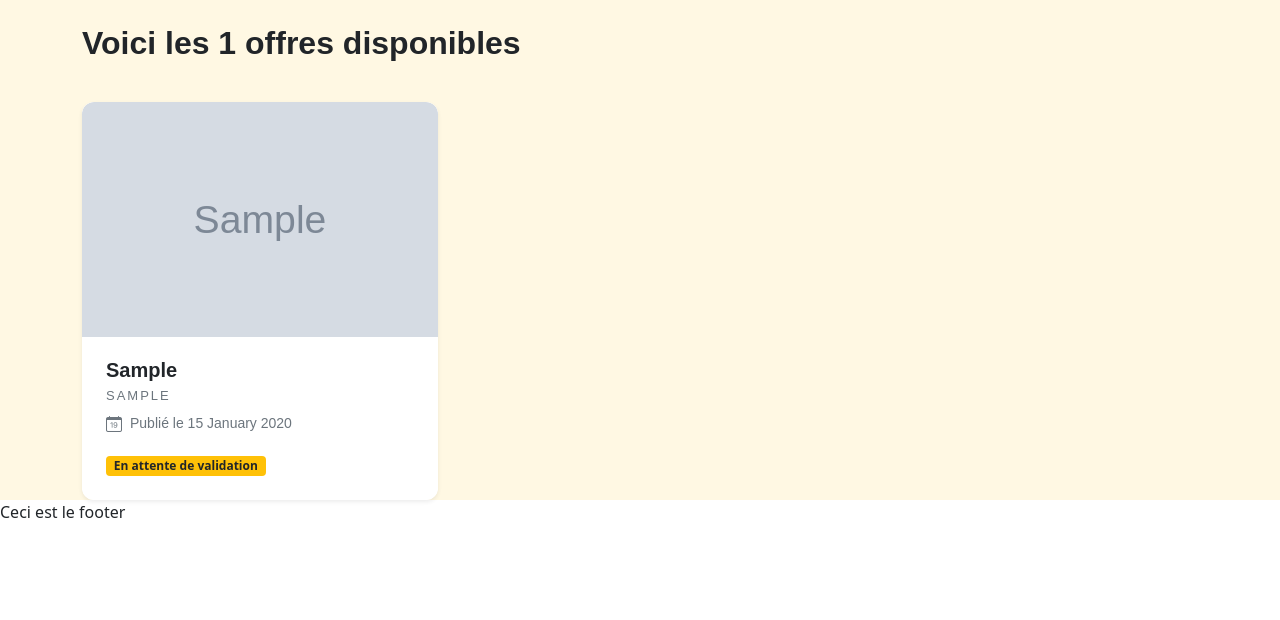
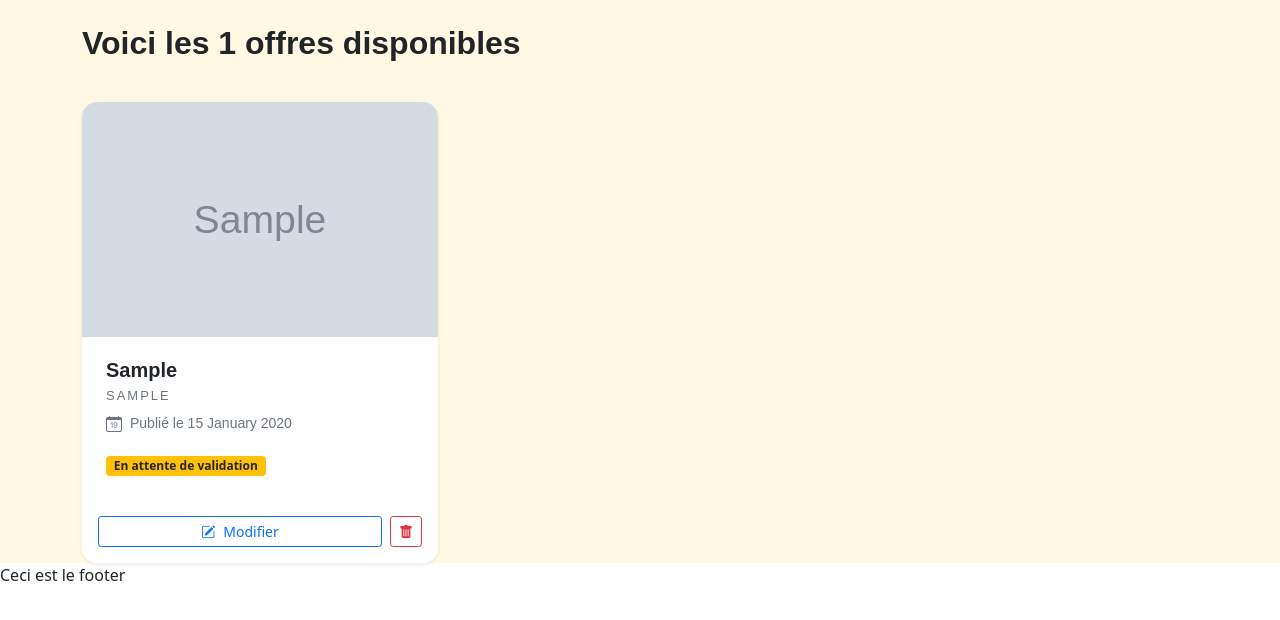
Before and after one commit to Iry77/stagemanager, a Django app: page /offres/ in a window 1280 px wide. Shown: the part 84-704 px from the top of the page. Run offline with Django 5.2, Linux system fonts and the light colour scheme; tables that the repository leaves empty hold one stand-in row (values such as "Sample post"); grey boxes marked "Sample" are stand-in pictures; some libraries are stand-ins or nearby versions; some web fonts are replaced.

Commit message:
ajout css création d'offre

```diff
--- a/stagemanager/applistagemanager/forms.py
+++ b/stagemanager/applistagemanager/forms.py
@@ -22,6 +22,5 @@ class OffreForm(forms.ModelForm) :
             'contact_nom': forms.TextInput(attrs={'class': 'form-control'}),
             'contact_prenom': forms.TextInput(attrs={'class': 'form-control'}),
             'contact_mail': forms.EmailInput(attrs={'class': 'form-control'}),
-            # Pour le logo, on utilise FileInput
             'logo': forms.FileInput(attrs={'class': 'form-control'}),
         }
--- /dev/null
+++ b/stagemanager/applistagemanager/static/applistagemanager/css/components/createOffre.css
@@ -0,0 +1,16 @@
+ /* Import des fonts */
+ @import url('https://fonts.cdnfonts.com/css/general-sans');
+
+
+.title {
+    font-family: 'General Sans', sans-serif;
+    font-weight: bold;
+}
+
+label {
+    font-family: 'General Sans', sans-serif;
+}
+
+.card-custom {
+    border-radius: 15px;
+}
--- a/stagemanager/applistagemanager/static/applistagemanager/css/components/offres.css
+++ b/stagemanager/applistagemanager/static/applistagemanager/css/components/offres.css
@@ -47,7 +47,13 @@
 .card-custom:hover .card-custom-img {
     height: 100%; /* L'image descend jusqu'en bas */
     opacity: 0.3; /* Elle devient semi-transparente */
-    border-radius: 12px; /* Les coins du bas s'arrondissent aussi */
+    /* On s'assure que le haut reste rond */
+    border-top-left-radius: 12px;
+    border-top-right-radius: 12px;
+
+    /* On force le bas à être carré (pour coller au footer des boutons) */
+    border-bottom-left-radius: 0;
+    border-bottom-right-radius: 0;
 }
 
 /* 3. Le contenu (Texte) */
--- a/stagemanager/applistagemanager/static/applistagemanager/css/styles.css
+++ b/stagemanager/applistagemanager/static/applistagemanager/css/styles.css
@@ -3,6 +3,7 @@
 @import url('components/offres.css');
 @import url('components/accueil.css');
 @import url('components/offre.css');
+@import url('components/createOffre.css');
 
  /* Import des fonts */
  @import url('https://fonts.cdnfonts.com/css/general-sans');
--- a/stagemanager/applistagemanager/templates/applistagemanager/formulaireCreationOffre.html
+++ b/stagemanager/applistagemanager/templates/applistagemanager/formulaireCreationOffre.html
@@ -9,7 +9,7 @@ Déposer une offre - StageManager
     <div class="row justify-content-center">
         <div class="col-lg-8 col-md-10">
 
-            <div class="card shadow-sm border-0">
+            <div class="card card-custom shadow-sm border-0">
 
                 <div class="card-header bg-white border-0 pt-4 pb-0 px-4">
                     <div class="d-flex align-items-center">
@@ -17,7 +17,7 @@ Déposer une offre - StageManager
                             <i class="bi bi-building-add fs-3"></i>
                         </div>
                         <div>
-                            <h2 class="mb-0 fw-bold">Déposer une offre</h2>
+                            <h2 class="mb-0 fw-bold title">Déposer une offre</h2>
                             <p class="text-muted mb-0 small">Recrutez votre futur talent dès aujourd'hui</p>
                         </div>
                     </div>
--- a/stagemanager/applistagemanager/templates/applistagemanager/offres.html
+++ b/stagemanager/applistagemanager/templates/applistagemanager/offres.html
@@ -11,30 +11,48 @@ Les offres de stage
   <div class="row g-4 mt-3">
     {% for offre in offres %}
     <div class="col-12 col-md-6 col-lg-4">
-      <div class="card h-100 shadow-sm card-custom">
+
+      <div class="card h-100 shadow-sm card-custom border-0">
+
+        <div class="position-relative flex-grow-1 overflow-hidden rounded-top">
 
             <div class="card-custom-img" style="background-image: url('{{ offre.image.url }}');"></div>
 
             <a href="/offres/{{ offre.id_offre }}" class="card-link-overlay"></a>
 
             <div class="card-body d-flex flex-column card-custom-info">
-          <h5 class="card-title">{{ offre.intitule }}</h5>
+              <h5 class="card-title text-truncate">{{ offre.intitule }}</h5>
               <h6 class="card-subtitle mb-2 text-muted">{{ offre.organisme }}</h6>
+
               <div class="d-flex align-items-center text-muted mb-3">
                 <i class="bi bi-calendar-date me-2"></i>
-            <small>
-                Publié le {{ offre.date_publication|date:"d F Y" }}
-            </small>
+                <small>Publié le {{ offre.date_publication|date:"d F Y" }}</small>
               </div>
-          <p class="card-text">
+
+              <div class="mt-auto">
                   <span class="badge
                     {% if offre.etat == 'validee' %} bg-success
                     {% elif offre.etat == 'refusee' %} bg-danger
                     {% elif offre.etat == 'cloturee' %} bg-secondary
-              {% else %} bg-warning text-dark {% endif %}">{{ offre.get_etat_display }}
+                    {% else %} bg-warning text-dark {% endif %}">
+                    {{ offre.get_etat_display }}
                   </span>
-          </p>
               </div>
+            </div>
+        </div>
+
+        <div class="card-footer bg-white border-top-0 p-3">
+            <div class="d-flex gap-2">
+                <a href="/offres/{{ offre.id_offre }}/update" class="btn btn-outline-primary btn-sm flex-grow-1">
+                    <i class="bi bi-pencil-square me-2"></i>Modifier
+                </a>
+
+                <a href="/offres/{{ offre.id_offre }}/delete" class="btn btn-outline-danger btn-sm" onclick="return confirm('Supprimer cette offre ?');">
+                    <i class="bi bi-trash-fill"></i>
+                </a>
+            </div>
+        </div>
+
       </div>
     </div>
     {% endfor %}
```
Lines whose indentation alone changed are shown as unchanged.
